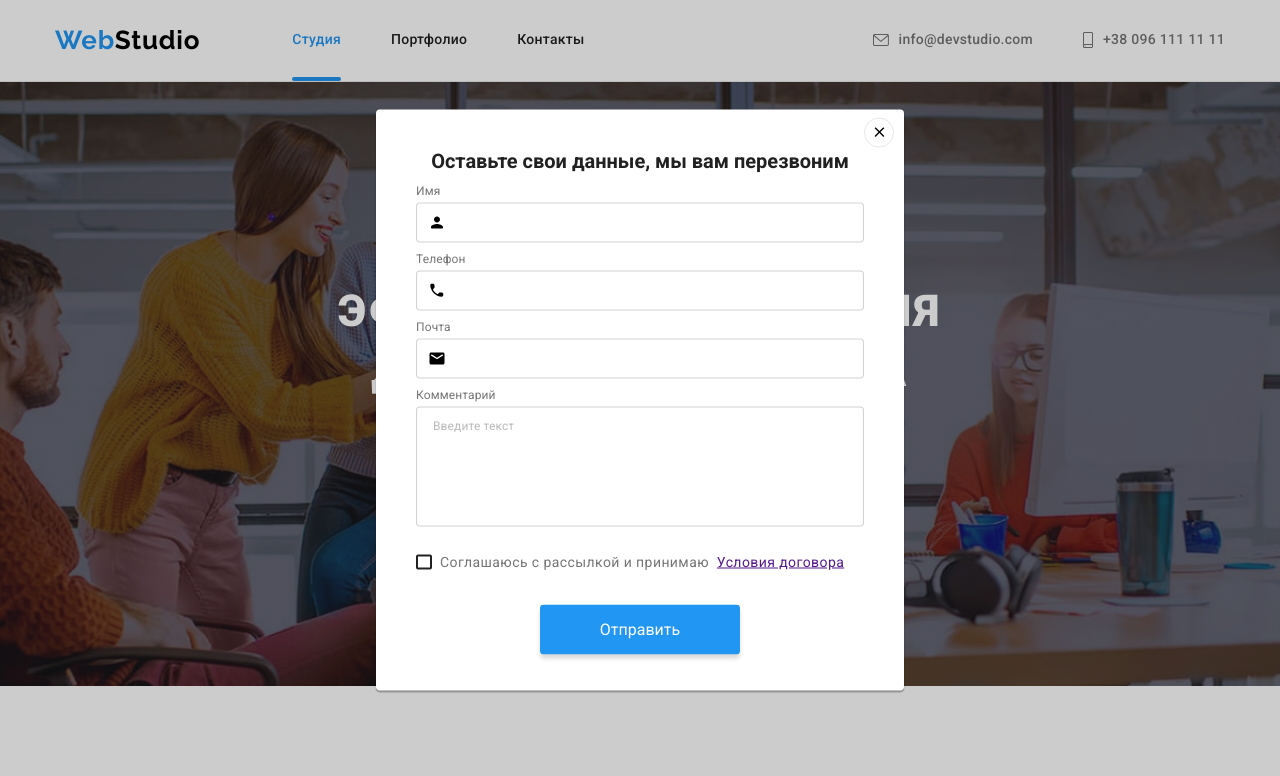
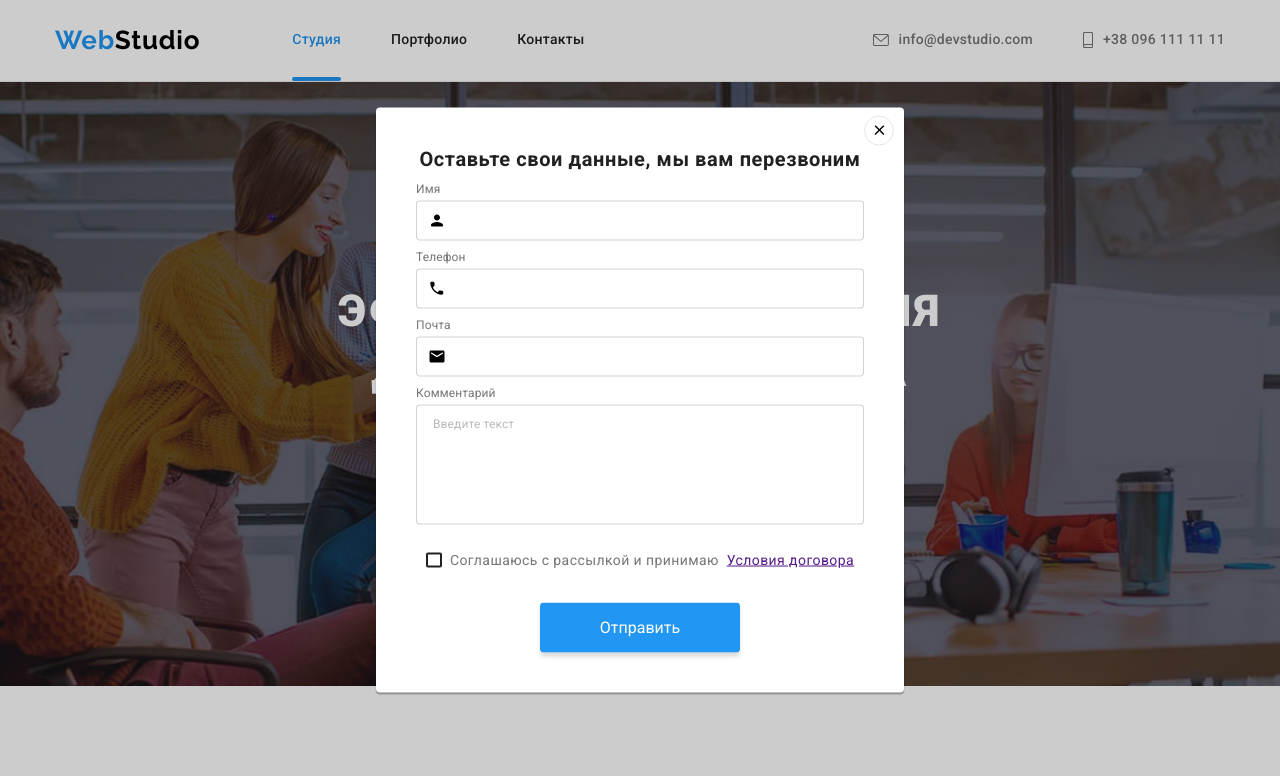
Before and after one commit to linluxx/goit-markup-hw-06, a plain HTML site: page index.html in a window 1280 px wide. Both pictures are taken after a click on the button "Заказать услугу". Shown: the top 776 px of the page. Drawn offline with nearby package versions, Linux system fonts and the light colour scheme.

Commit message:
corrected

```diff
--- a/css/styles.css
+++ b/css/styles.css
@@ -457,6 +457,7 @@ img {
 }
 .footer-contact-container {
   margin-right: 70px;
+  flex-grow: 1;
 }
 
 .footer-logo {
@@ -741,8 +742,7 @@ img {
   box-shadow: 0px 1px 3px rgba(0, 0, 0, 0.12), 0px 1px 1px rgba(0, 0, 0, 0.14),
     0px 2px 1px rgba(0, 0, 0, 0.2);
   border-radius: 4px;
-  padding-left: 40px;
-  padding-right: 40px;
+  padding: 40px;
 }
 
 .is-hidden {
@@ -778,11 +778,10 @@ img {
 .modal-title {
   font-weight: 700;
   font-size: 20px;
-  line-height: 23px;
+  line-height: 1.15;
   text-align: center;
-  letter-spacing: 1.15;
+  letter-spacing: 0.03em;
   color: var(--title);
-  margin-top: 40px;
   margin-bottom: 12px;
 }
 
@@ -821,6 +820,7 @@ img {
 
 .modal-textarea {
   margin-bottom: 20px;
+  display: block;
 }
 
 .modal-label {
@@ -865,6 +865,7 @@ img {
   color: var(--main-text);
   display: flex;
   align-items: center;
+  justify-content: center;
 }
 
 .check-label span {
@@ -900,12 +901,9 @@ img {
   border-color: transparent;
   color: var(--active-btn-text);
   transition: background-color 250ms cubic-bezier(0.4, 0, 0.2, 1);
-}
-
-.modal-send-btn-wrapper {
-  display: flex;
-  align-items: center;
-  justify-content: center;
+  display: block;
+  margin-left: auto;
+  margin-right: auto;
 }
 
 .modal-send-btn:hover,
--- a/index.html
+++ b/index.html
@@ -525,16 +525,14 @@
             <label class="check-label" for="input-check">
               <span>
                 <svg class="check-icon" width="16" height="15">
-                <use href="./images/sprite.svg#icon-icon-check"></use>
-              </svg>
+                  <use href="./images/sprite.svg#icon-icon-check"></use>
+                </svg>
               </span>
-              Соглашаюсь с рассылкой и принимаю &#160<a href=""> Условия договора</a></label
+              Соглашаюсь с рассылкой и принимаю &nbsp<a href=""> Условия договора</a></label
             >
           </div>
+          <button type="submit" class="modal-send-btn">Отправить</button>
         </form>
-        <div class="modal-send-btn-wrapper">
-        <button type="submit" class="modal-send-btn">Отправить</button>
-      </div>
       </div>
     </div>
     <script src="./js/modal.js"></script>
```
